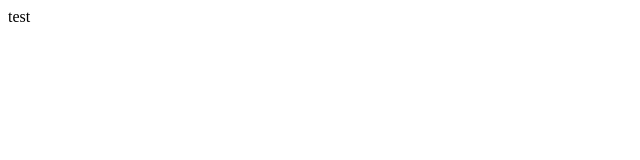
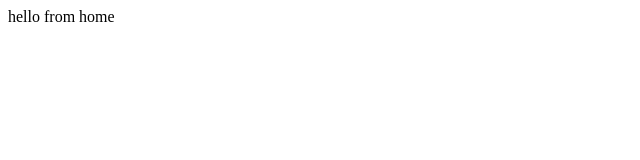
Before and after one commit to pierreemad93/php61-test, a plain HTML site: page index.html in a window 1280 px wide. Shown: the whole page, without its empty margins (0-640 px from the left). Drawn offline with Linux system fonts and the light colour scheme.

Commit message:
home page

```diff
--- a/index.html
+++ b/index.html
@@ -7,6 +7,6 @@
     <title>Document</title>
 </head>
 <body>
-    test
+    hello from home
 </body>
 </html>
```
